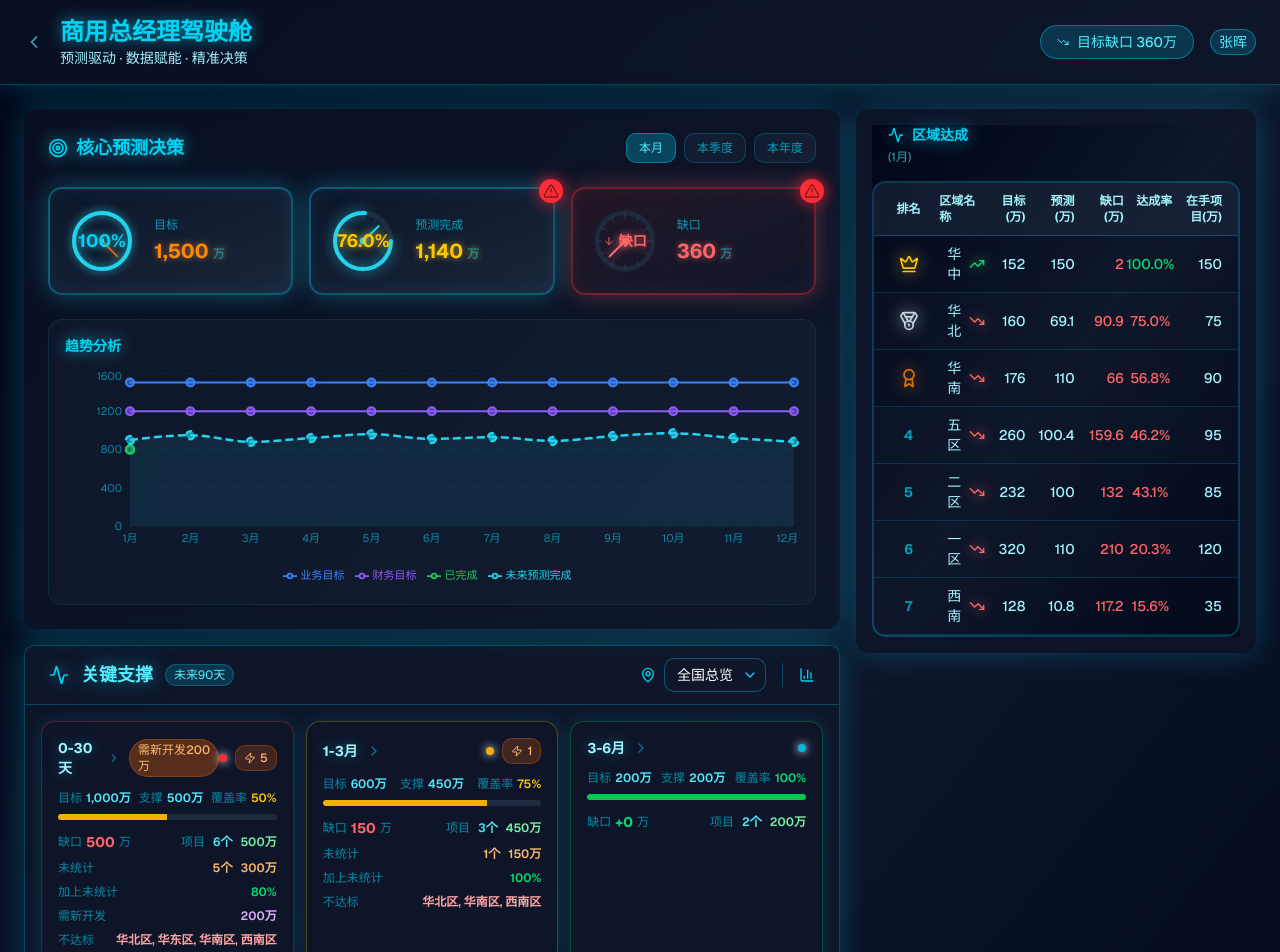
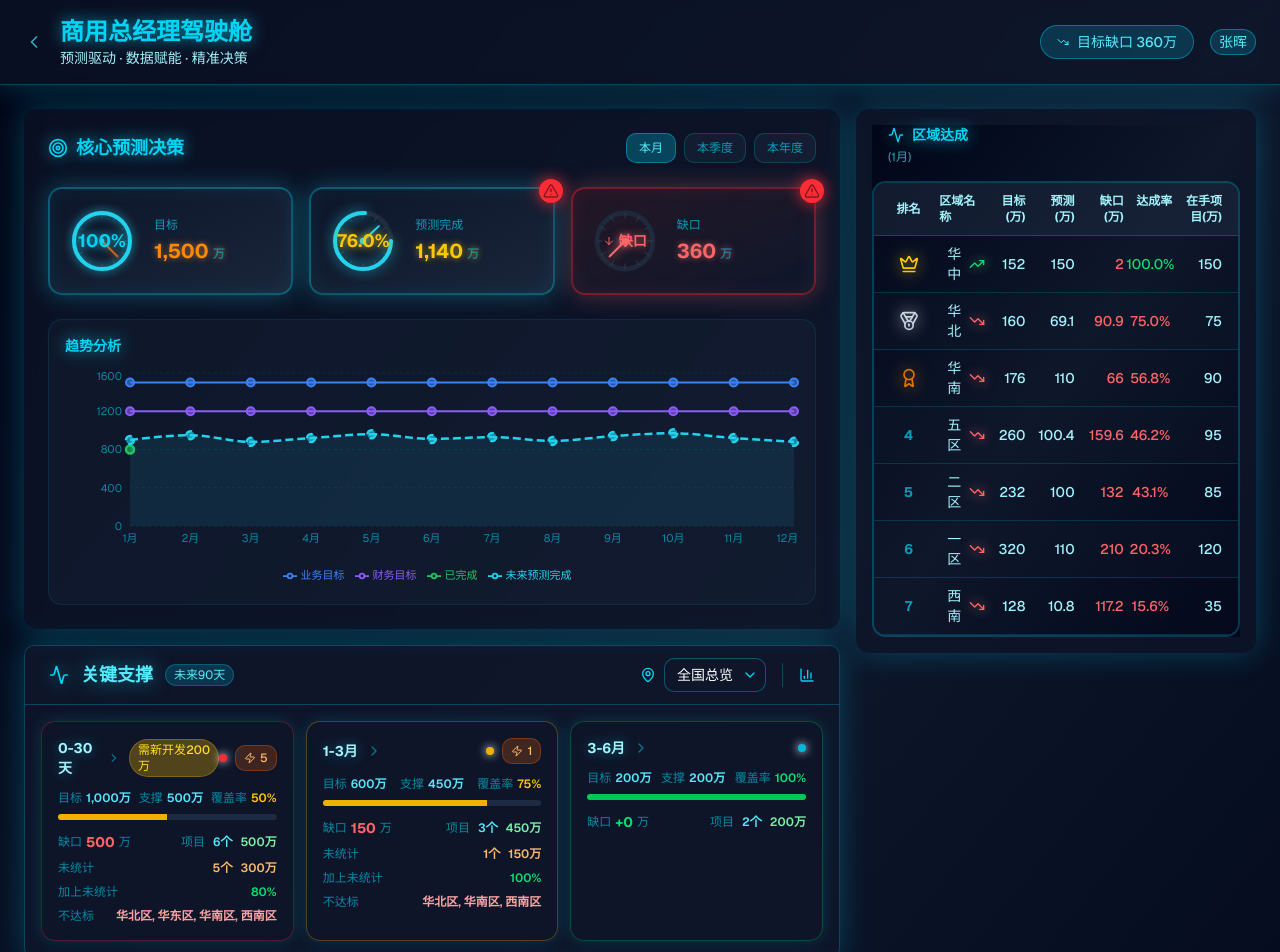
Before and after one commit to navylee1990/coze_jsc, a Next.js app: page /gm in a window 1280 px wide. Shown: the top 952 px of the page. Built offline with nearby package versions, Linux system fonts and the light colour scheme.

Commit message:
fix: 删除卡片内容中的需新开发提示并将标题提醒改为黄色

```diff
--- a/src/components/FutureSupportAdequacyPanel.tsx
+++ b/src/components/FutureSupportAdequacyPanel.tsx
@@ -1749,8 +1749,8 @@ export default function FutureSupportAdequacyPanel({
                       <span className={cn(
                         'text-xs font-medium px-2 py-0.5 rounded-full',
                         theme === 'dashboard'
-                          ? 'bg-orange-500/30 text-orange-300 border border-orange-500/30'
-                          : 'bg-orange-100 text-orange-700'
+                          ? 'bg-yellow-500/30 text-yellow-300 border border-yellow-500/30'
+                          : 'bg-yellow-100 text-yellow-700'
                       )}>
                         需新开发{newDevNeeded.toFixed(0)}万
                       </span>
@@ -1869,18 +1869,6 @@ export default function FutureSupportAdequacyPanel({
                           {totalCoverage}%
                         </span>
                       </div>
-                      {/* 需要新开发项目 */}
-                      {newDevNeeded > 0 && (
-                        <div className="flex justify-between text-xs">
-                          <span className={cn(theme === 'dashboard' ? 'text-cyan-400/60' : 'text-slate-500')}>需新开发</span>
-                          <span className={cn(
-                            'font-semibold text-purple-400',
-                            theme === 'dashboard' ? 'text-purple-300' : 'text-purple-600'
-                          )}>
-                            {newDevNeeded}万
-                          </span>
-                        </div>
-                      )}
                       {/* 不达标大区 */}
                       {underachievingRegions.length > 0 && (
                         <div className="flex justify-between text-xs">
```
